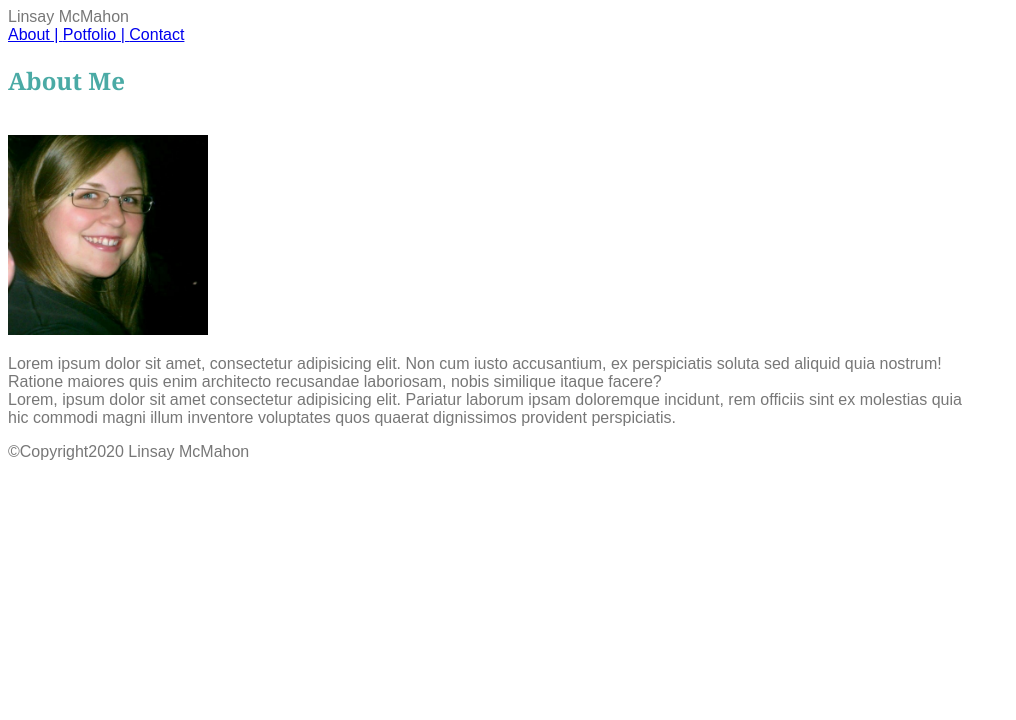
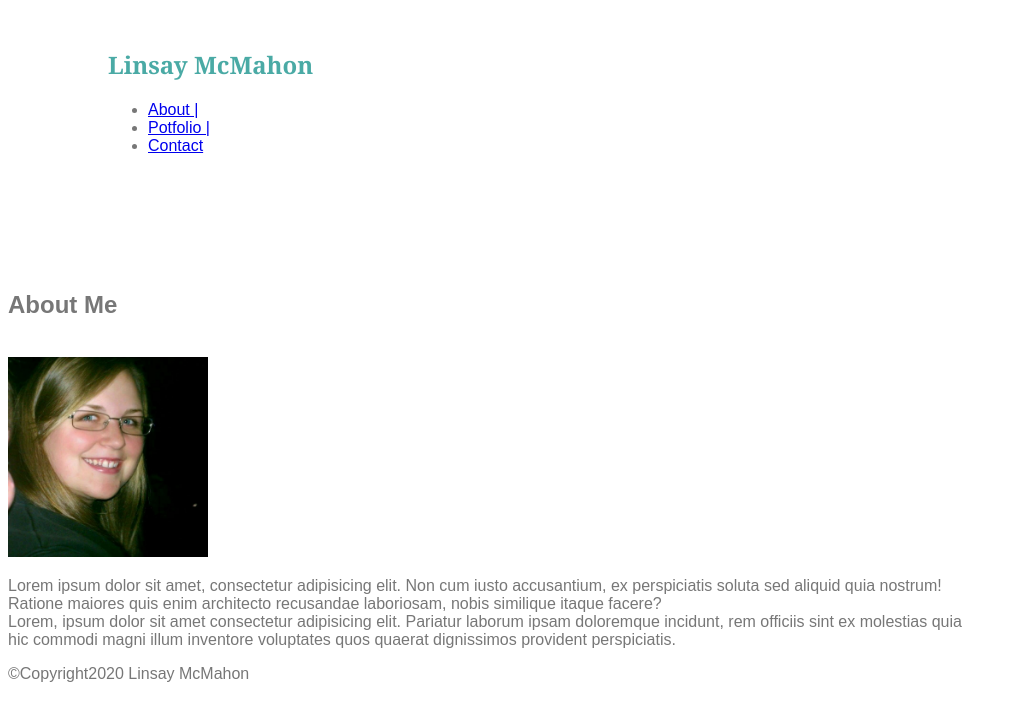
Before and after one commit to McMahon8900/Basic-Portfolio, a plain HTML site: page index.html in a window 1280 px wide. Shown: the whole page, without its empty margins (0-1016 px from the left). Drawn offline with Linux system fonts and the light colour scheme.

Commit message:
renamed divs to align with CSS style

```diff
--- a/index.html
+++ b/index.html
@@ -11,41 +11,46 @@
 
 <!--DOCUMENT BODY-->
 <body>
-    <div class="style">
-        <header>
-            <!--CONTAINER-->
-            <div class="userName">Linsay McMahon</div>
+
+    <header>
+      <div class="container">
+        <nav>
+            <h1>Linsay McMahon</h1>
                 <!-- LINKS -->
-                <div class="linkMenu">
-	                <a href="index.html">About | </a>
-	                <a href="portfolio.html">Potfolio | </a>
-	                <a href="contact.html">Contact</a>
-                </div>
-        </header>
+                <ul>
+	                <li><a href="index.html">About | </a></li>
+	                <li><a href="portfolio.html">Potfolio | </a></li>
+	                <li><a href="contact.html">Contact</a></li>
+                </ul>
+        </nav>
+      </div>
+    </header>
 
 
 <!--PERSONAL INFO // ABOUT ME-->
-<section class-"content"></section>
+<div class="mainContainer">
+  <div class="aboutMe">
     <article>
-        <h1>About Me</h1>
-        </hr>
+        <h2>About Me</h2>
     </article>
+  </div>
 <br>
 
 <!--IMAGE LINK TO ASSETS/IMAGES-->
+
        <div class="images">
             <img src="assets/images/linsay.jpg" style="width:200px;height:200px">
 
 <!--FILLER INFO // NEED TO UPDATE ABOUT ME INFO LATER-->
+<div class= "aboutMeSection">
             <p>
                 Lorem ipsum dolor sit amet, consectetur adipisicing elit. Non cum iusto accusantium, ex perspiciatis soluta sed aliquid quia nostrum! Ratione maiores quis enim architecto recusandae laboriosam, nobis similique itaque facere?
             <br>
                 Lorem, ipsum dolor sit amet consectetur adipisicing elit. Pariatur laborum ipsam doloremque incidunt, rem officiis sint ex molestias quia hic commodi magni illum inventore voluptates quos quaerat dignissimos provident perspiciatis.
             </p>
+            </div>
        </div>
-
-    </div>
-</section>
+</div>
 </body>
 
 <footer>
```
